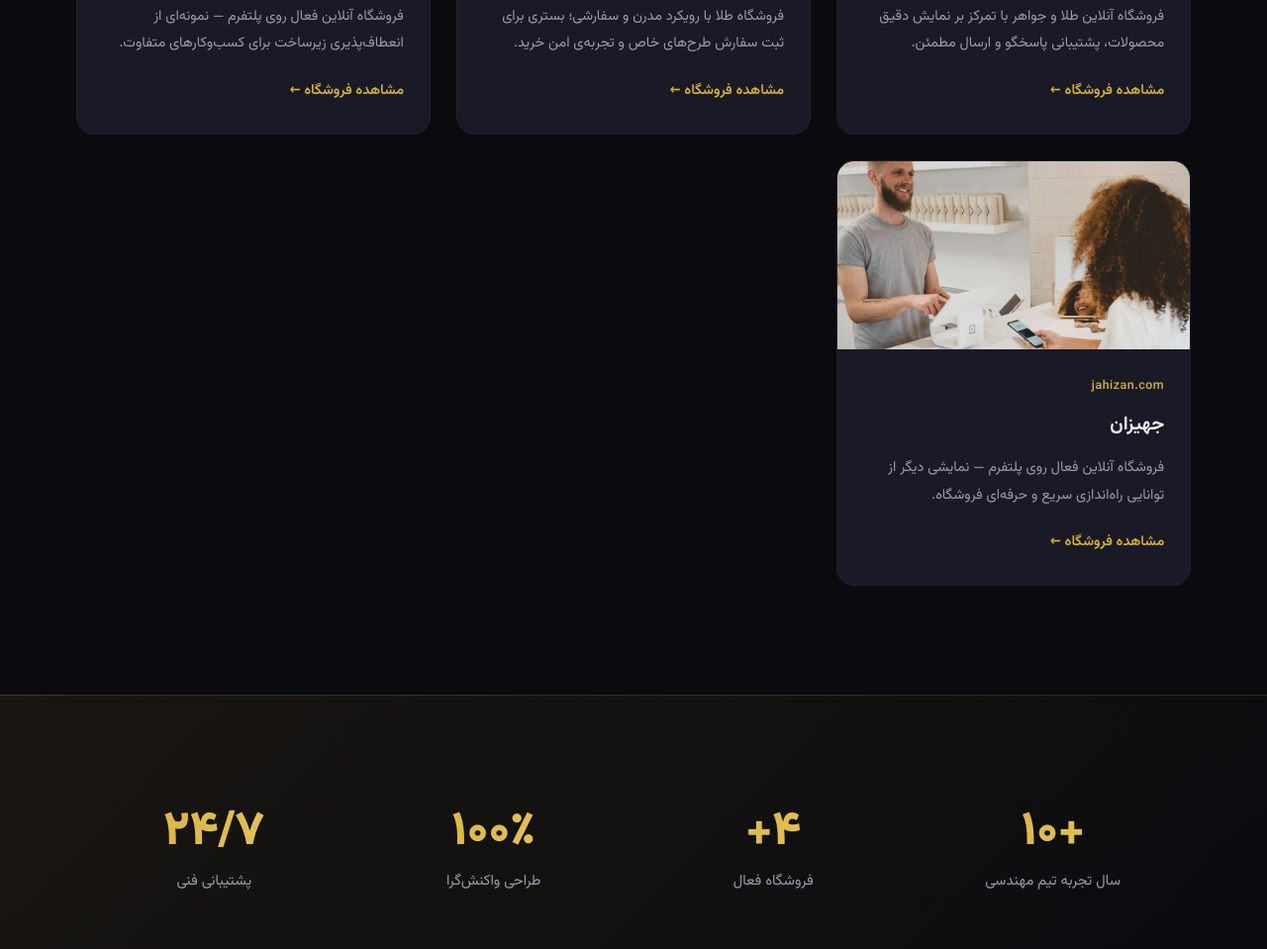
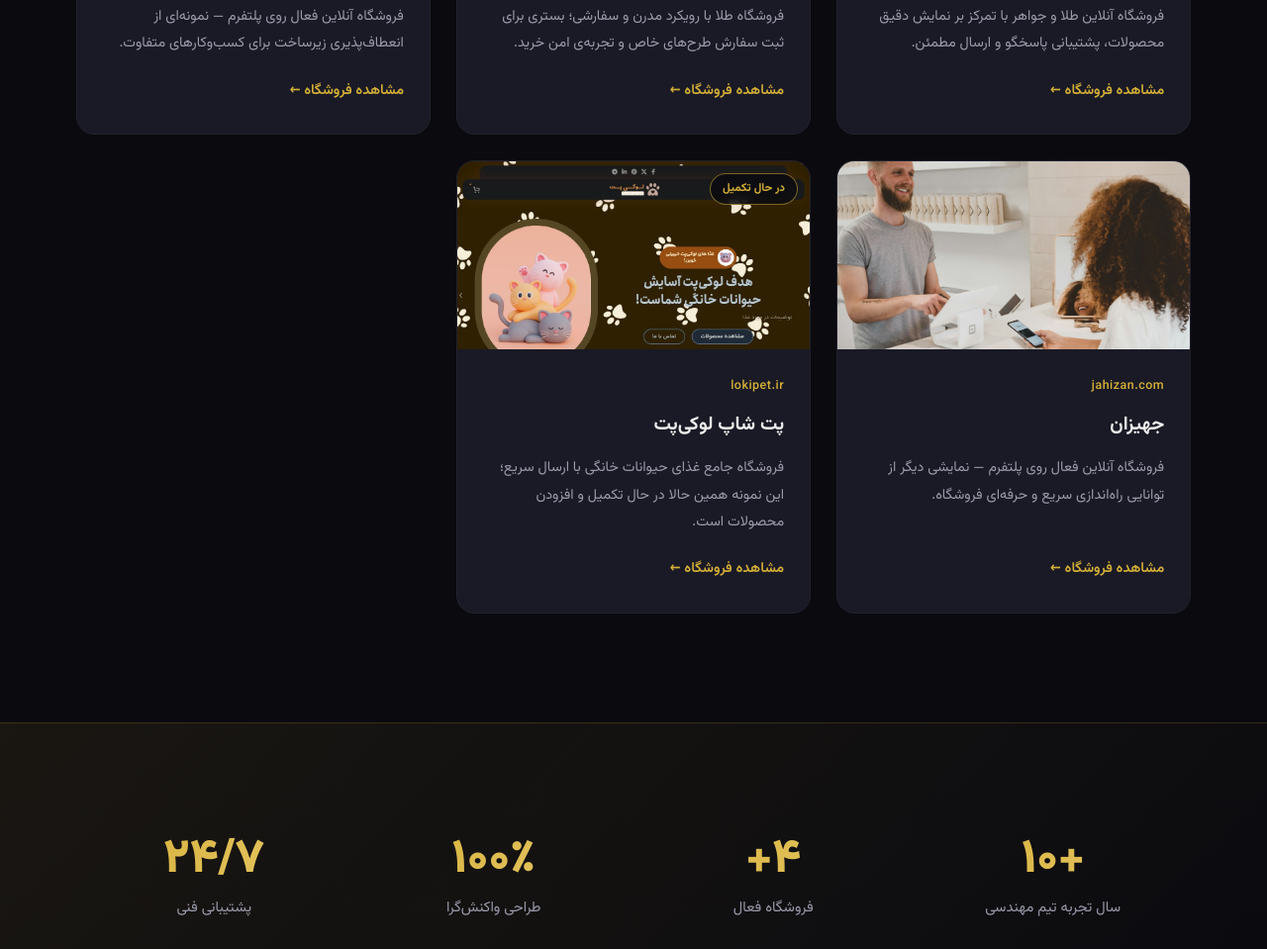
Before and after one commit to rezanikmaram/resume, a plain HTML site: page index.html in a window 1280 px wide. Shown: the part 4913-5872 px from the top of the page at 99% size. Drawn offline with Linux system fonts and the light colour scheme.

Commit message:
افزودن نمونه‌کار پت شاپ لوکی‌پت
- کارت جدید در انتهای بخش نمونه‌ها با تصویر و لینک https://lokipet.ir/
- برچسب «در حال تکمیل» روی تصویر کارت

```diff
--- a/index.html
+++ b/index.html
@@ -528,6 +528,20 @@
   .store-img { height: 190px; position: relative; overflow: hidden; }
   .store-img img { transition: transform 0.6s; }
   .store:hover .store-img img { transform: scale(1.07); }
+  .store-tag {
+    position: absolute;
+    top: 12px;
+    inset-inline-start: 12px;
+    padding: 5px 12px;
+    border: 1px solid rgba(212,175,55,0.55);
+    border-radius: 999px;
+    background: rgba(10,10,15,0.78);
+    color: var(--gold);
+    font-size: 0.72rem;
+    font-weight: 700;
+    line-height: 1.7;
+    backdrop-filter: blur(6px);
+  }
   .store-body { padding: 26px 26px 30px; display: flex; flex-direction: column; flex-grow: 1; }
   .store .domain {
     font-size: 0.78rem;
@@ -1004,6 +1018,18 @@
         <a href="https://jahizan.com" target="_blank" rel="noopener">مشاهده فروشگاه ←</a>
       </div>
     </div>
+    <div class="store">
+      <div class="store-img">
+        <img src="assets/img/lokipet.jpg" alt="پت شاپ لوکی‌پت">
+        <span class="store-tag">در حال تکمیل</span>
+      </div>
+      <div class="store-body">
+        <div class="domain">lokipet.ir</div>
+        <h3>پت شاپ لوکی‌پت</h3>
+        <p>فروشگاه جامع غذای حیوانات خانگی با ارسال سریع؛ این نمونه همین حالا در حال تکمیل و افزودن محصولات است.</p>
+        <a href="https://lokipet.ir/" target="_blank" rel="noopener">مشاهده فروشگاه ←</a>
+      </div>
+    </div>
   </div>
 </section>
 
```
Also changed, not shown: assets/img/lokipet.jpg (added).
